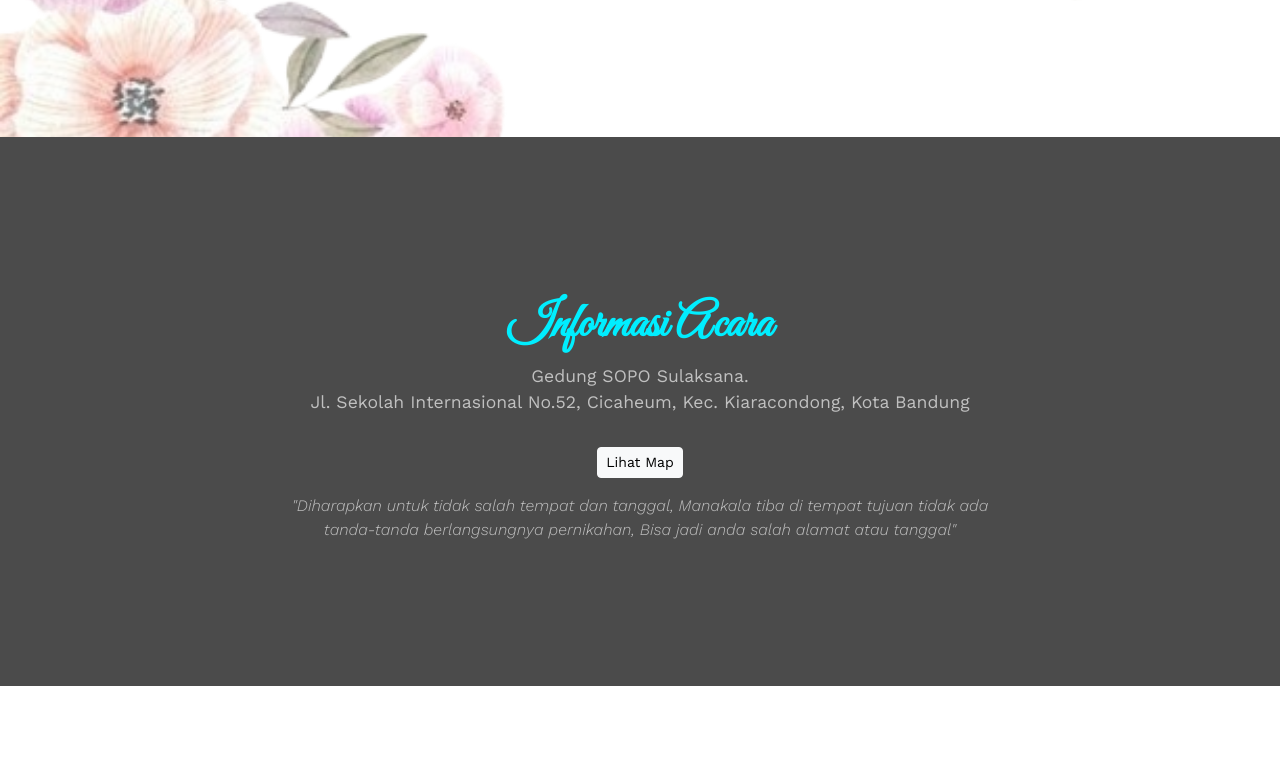
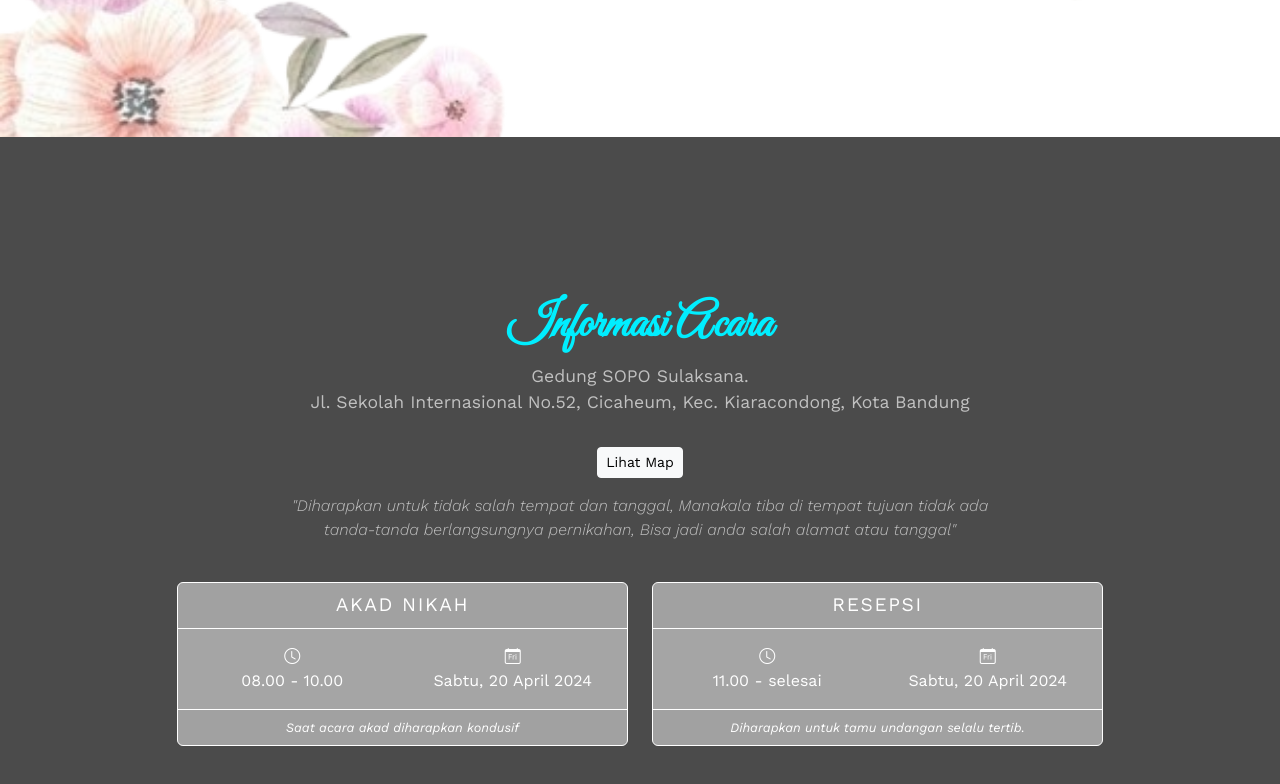
Before and after one commit to taufiqalif/wedding, a plain HTML site: page index.html in a window 1280 px wide. Shown: the part 1473-2257 px from the top of the page. Before the commit the page ends 2159 px from the top, so only its background shows below. Drawn offline with nearby package versions, Linux system fonts and the light colour scheme.

Commit message:
informastion acara

```diff
--- a/index.html
+++ b/index.html
@@ -13,6 +13,9 @@
     href="https://fonts.googleapis.com/css2?family=Great+Vibes&family=Work+Sans:ital,wght@0,100..900;1,100..900&display=swap"
     rel="stylesheet">
   <link rel="stylesheet" href="style.css">
+
+  <!-- icon -->
+  <link rel="stylesheet" href="https://cdn.jsdelivr.net/npm/bootstrap-icons@1.11.3/font/bootstrap-icons.min.css">
 
   <!-- simplyCountdown -->
   <link rel="stylesheet" href="css/simplyCountdown.theme.default.css" />
@@ -107,9 +110,50 @@
           <h2>Informasi Acara</h2>
           <p class="alamat">Gedung SOPO Sulaksana. <br> Jl. Sekolah Internasional No.52, Cicaheum, Kec. Kiaracondong,
             Kota Bandung</p>
-          <a href="https://maps.app.goo.gl/LpWrPzt9jQHxXQLh9" target="_blank" class="btn btn-light btn-sm my-3">Lihat Map</a>
+          <a href="https://maps.app.goo.gl/LpWrPzt9jQHxXQLh9" target="_blank" class="btn btn-light btn-sm my-3">Lihat
+            Map</a>
           <p class="description">"Diharapkan untuk tidak salah tempat dan tanggal, Manakala tiba di tempat tujuan tidak
             ada tanda-tanda berlangsungnya pernikahan, Bisa jadi anda salah alamat atau tanggal"</p>
+        </div>
+      </div>
+
+      <div class="row justify-content-center mt-4">
+        <div class="col-md-5 col-10">
+          <div class="card text-center text-bg-light">
+            <div class="card-header">Akad Nikah</div>
+            <div class="card-body">
+              <div class="row justify-content-center">
+                <div class="col-md-6">
+                  <i class="bi bi-clock d-block"></i>
+                  <span>08.00 - 10.00</span>
+                </div>
+                <div class="col-md-6">
+                  <i class="bi bi-calendar-day d-block"></i>
+                  <span>Sabtu, 20 April 2024</span>
+                </div>
+              </div>
+            </div>
+            <div class="card-footer">Saat acara akad diharapkan kondusif</div>
+          </div>
+        </div>
+
+        <div class="col-md-5 col-10">
+          <div class="card text-center text-bg-light">
+            <div class="card-header">Resepsi</div>
+            <div class="card-body">
+              <div class="row justify-content-center">
+                <div class="col-md-6">
+                  <i class="bi bi-clock d-block"></i>
+                  <span>11.00 - selesai</span>
+                </div>
+                <div class="col-md-6">
+                  <i class="bi bi-calendar-day d-block"></i>
+                  <span>Sabtu, 20 April 2024</span>
+                </div>
+              </div>
+            </div>
+            <div class="card-footer">Diharapkan untuk tamu undangan selalu tertib.</div>
+          </div>
         </div>
       </div>
     </div>
--- a/style.css
+++ b/style.css
@@ -142,6 +142,29 @@ body{
   font-style: italic;
 }
 
+.info .card{
+  background-color: rgba(255, 255, 255, 0.5) !important;
+  color: white !important;
+  border: 1px solid #ffffff;
+}
+
+.info .card-header{
+  border-bottom: 1px solid #ffffff;
+  text-transform: uppercase;
+  letter-spacing: 0.1rem;
+}
+
+.info .card-body{
+  font-size: 1rem;
+}
+
+.info .card-footer{
+  border-top: 1px solid #ffffff;
+  font-size: 0.8rem;
+  font-style: italic;
+
+}
+
 /* media Query */
 /* laptop */
 @media (max-width: 992px) {
```
